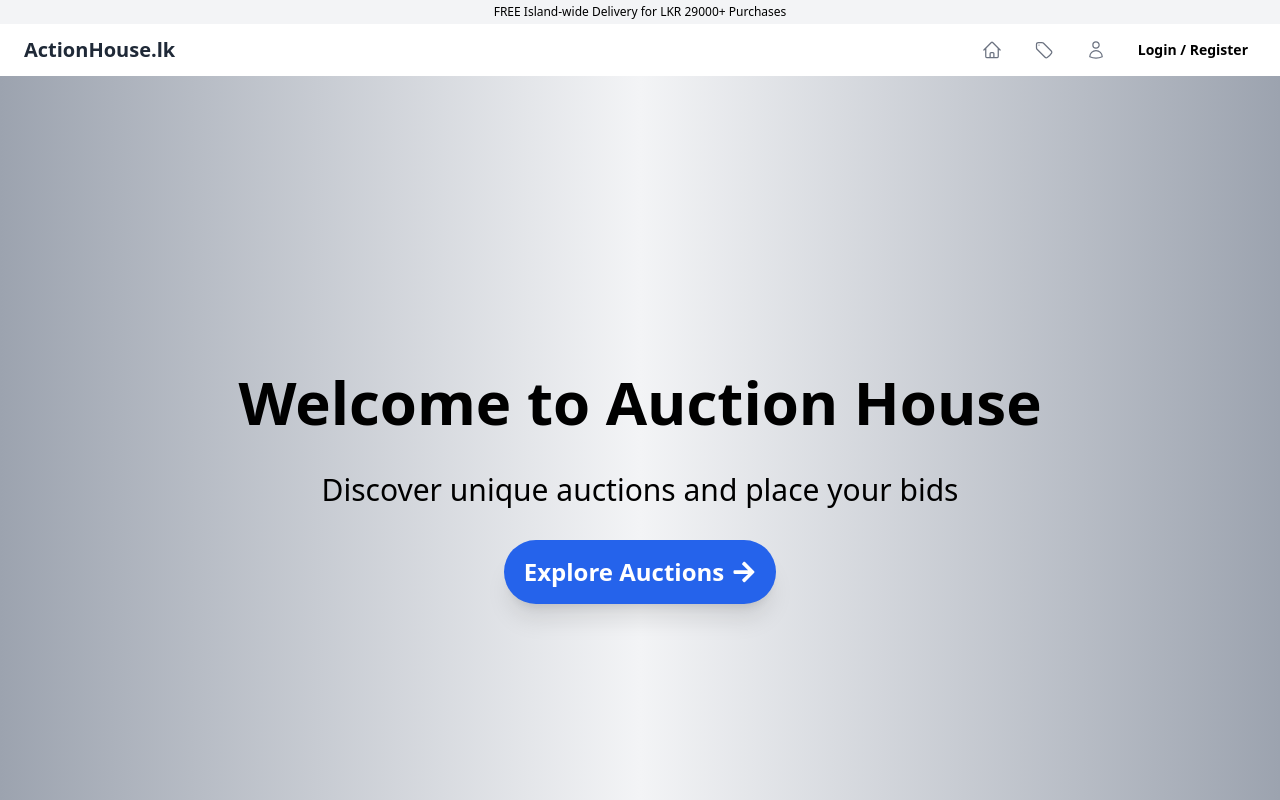
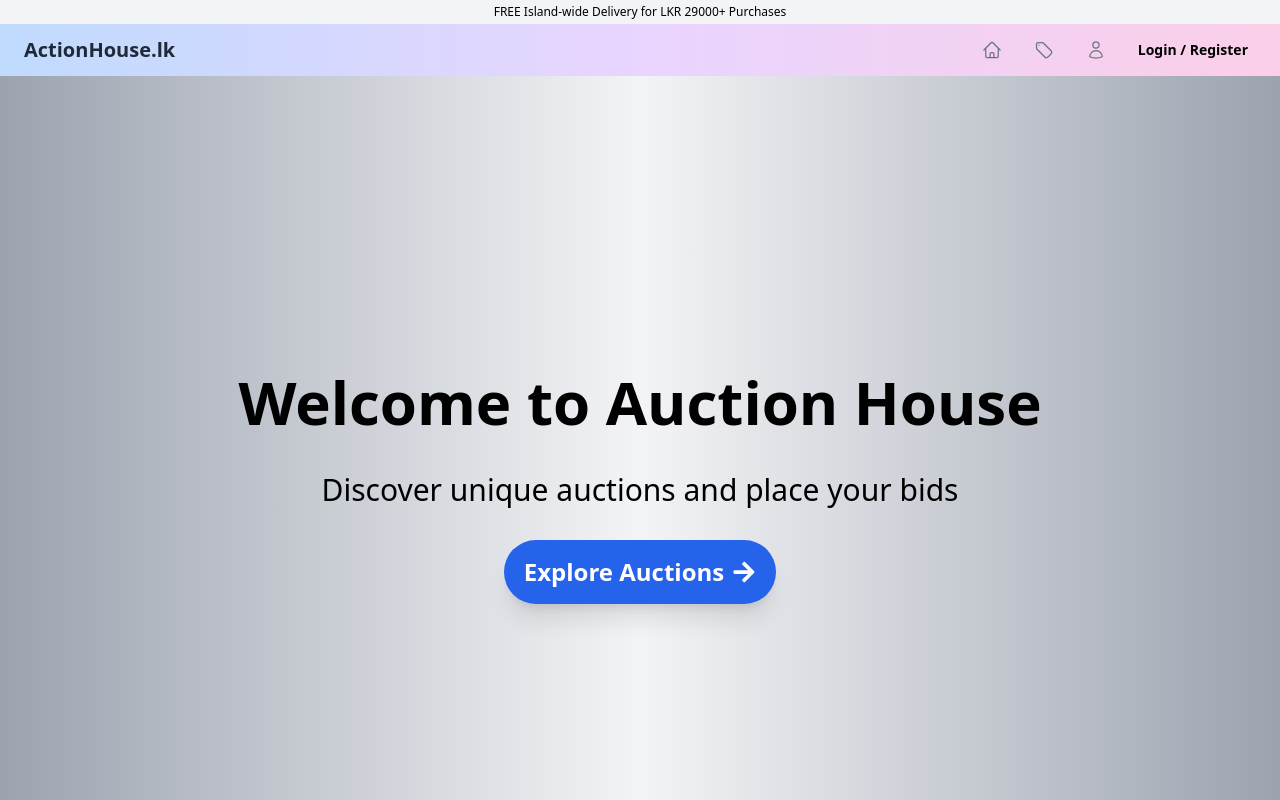
Before and after one commit to sameerajayakodi/Auction_System, a React (Create React App) app in the folder AuctionHouse/auction-management-frontend/: page / in a window 1280 px wide. Shown: the top 800 px of the page. Built offline with nearby package versions, Linux system fonts and the light colour scheme.

Commit message:
Update Navbar.js

```diff
--- a/AuctionHouse/auction-management-frontend/src/components/Navbar.js
+++ b/AuctionHouse/auction-management-frontend/src/components/Navbar.js
@@ -10,7 +10,7 @@ const Navbar = () => {
       <div className="py-1 text-xs text-center bg-gray-100">
         FREE Island-wide Delivery for LKR 29000+ Purchases
       </div>
-      <nav className="px-6 py-2">
+      <nav className="px-6 py-2 bg-gradient-to-r from-blue-200 via-purple-200 to-pink-200">
         <div className="container flex items-center justify-between mx-auto">
           <h2 className="text-xl font-bold text-gray-800">ActionHouse.lk</h2>
           <div className="hidden space-x-4 md:flex">
```
